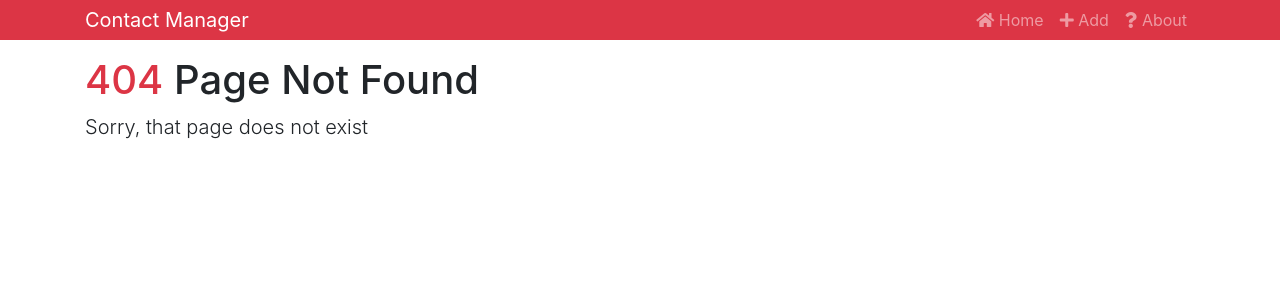
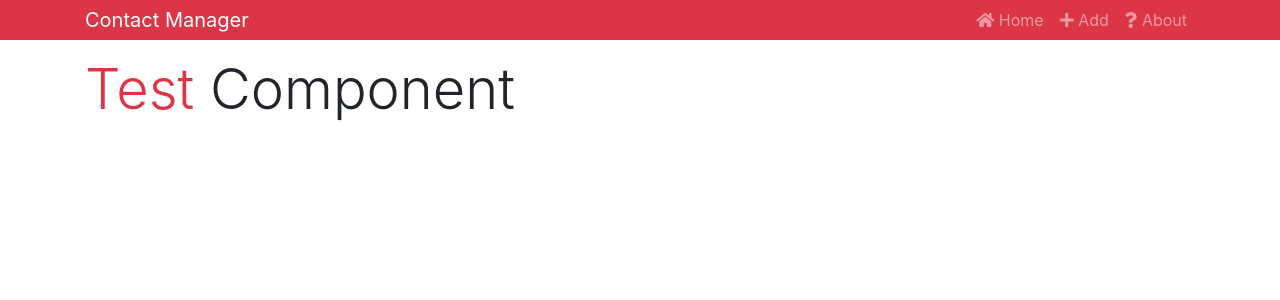
Before and after one commit to endorphin82/ReactFrontToBack, a React (Create React App) app: page /test in a window 1280 px wide. Before the commit this address had no page. Shown: the top 300 px of the page. Built offline with nearby package versions, Linux system fonts and the light colour scheme.

Commit message:
07.01.LifecycleMethods

```diff
--- a/src/App.js
+++ b/src/App.js
@@ -9,6 +9,7 @@
 import AddContact from "./components/contacts/AddContact";
 import About from "./components/pages/About";
 import NotFound from "./components/pages/NotFound";
+import Test from "./components/test/Test";
 
 import 'bootstrap/dist/css/bootstrap.min.css';
 import './App.css';
@@ -25,6 +26,7 @@
                 <Route exact path="/" component={Contacts} />
                 <Route exact path="/contact/add" component={AddContact} />
                 <Route exact path="/about" component={About} />
+                <Route exact path="/test" component={Test} />
                 <Route component={NotFound} />
               </Switch>
             </div>
--- a/src/components/pages/NotFound.js
+++ b/src/components/pages/NotFound.js
@@ -3,7 +3,7 @@
 const NotFound = () => {
   return (
     <div>
-      <h1 className="fisplay-4"><span className="text-danger">404</span> Page Not Found</h1>
+      <h1 className="display-4"><span className="text-danger">404</span> Page Not Found</h1>
       <p className="lead">Sorry, that page does not exist</p>
     </div>
   );
--- /dev/null
+++ b/src/components/test/Test.js
@@ -0,0 +1,55 @@
+import React, {Component} from 'react';
+
+class Test extends Component {
+  state = {
+    test: 'test'
+  };
+  componentDidMount() {
+    // + Выполняйте сайд-эффекты (Вызовы AJAX и т.д.)
+
+    // - Не вызывайте this.setState т.к. это вызовет перерисовку.
+    console.log('componentDidMount...');
+  }
+
+
+  componentWillMount() {
+    // Обновляйте состояние через this.setState
+    // Выполняйте последние оптимизации
+    // Вызывайте сайд-эффекты (Вызов AJAX и т.д.)
+    // только в случае server-side-rendering.
+
+    // Не выполняйте никаких сайд-эффектов
+    // (Вызов AJAX и т.д.) на стороне клиента.
+    console.log('componentWillMount...');
+  }
+  componentDidUpdate(prevProps, prevState) {
+    console.log('componentDidUpdate...', prevProps, prevState );
+  }
+  componentWillUpdate(nextProps, nextState) {
+    console.log('componentWillUpdate...', nextProps, nextState );
+  }
+  // componentWillRecieveProps(nextProps, nextState) {
+  //   // Синхронизируйте состояние (state) с props
+  //   // Не выполняйте никаких сайд-эффектов (Вызовы AJAX и т.д.)
+  //   console.log('componentWillRecieveProps...');
+  // }
+  static getDerivedStateFromProps(nextProps, prevState) {
+    console.log('getDerivedStateFromProps...', nextProps, prevState);
+    return {
+      test: 'something'
+    };
+  }
+  getSnapshotBeforeUpdate(prevProps, prevState) {
+    console.log('getSnapshotBeforeUpdate...');
+  }
+
+  render() {
+    return (
+      <div>
+        <h1 className="display-4"><span className="text-danger">Test</span> Component</h1>
+      </div>
+    );
+  }
+}
+
+export default Test;
--- a/src/context.js
+++ b/src/context.js
@@ -47,6 +47,13 @@
     dispatch: action => this.setState(state => reducer(state, action))
   };
 
+  componentDidUpdate(prevProps, prevState) {
+    console.log('componentDidUpdate...', prevProps, prevState );
+  }
+  componentWillUpdate(nextProps, nextState) {
+    console.log('componentWillUpdate...', nextProps, nextState );
+  }
+
   render() {
     return (
       <Context.Provider value={this.state}>
```
